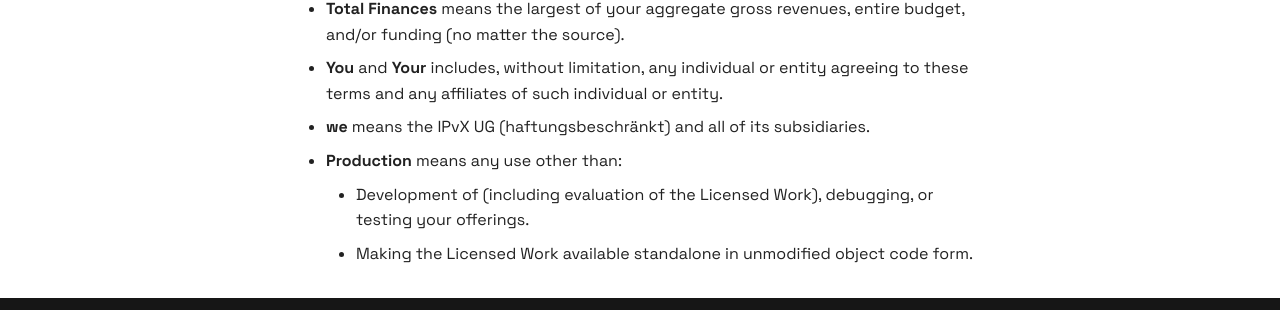
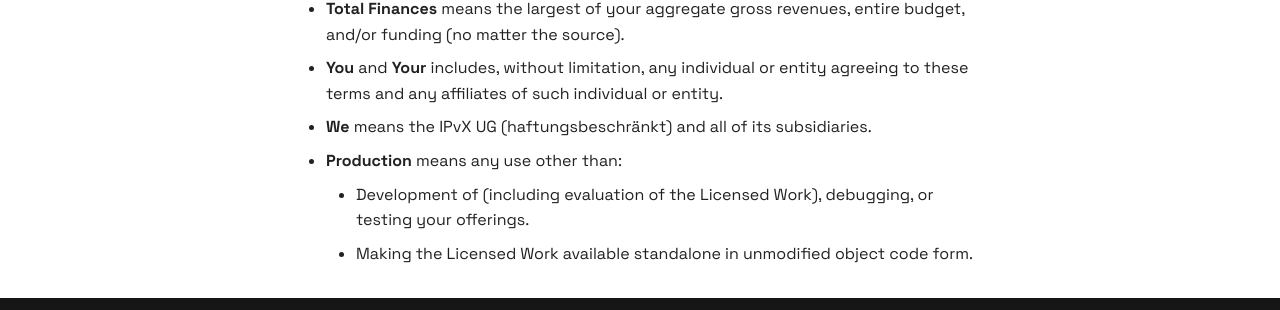
Before and after one commit to OBMS-Open-Business-Management-Software/documentation, an MkDocs documentation site: the page built from docs/misc/license.md, in a window 1280 px wide and 1224 px high. Shown: the part 862-1172 px from the top of the window. Built offline with MkDocs 1.6.1 and Material for MkDocs 9.7.7, drawn with Linux system fonts in a browser that asks for light colours; comment, search, counter and statistics services are not loaded.

```diff
--- a/docs/misc/license.md
+++ b/docs/misc/license.md
@@ -21,7 +21,7 @@ You may use the Licensed Work in production as long as your Total Finances do no
 
 - **Total Finances** means the largest of your aggregate gross revenues, entire budget, and/or funding (no matter the source).
 - **You** and **Your** includes, without limitation, any individual or entity agreeing to these terms and any affiliates of such individual or entity.
-- **we** means the IPvX UG (haftungsbeschränkt) and all of its subsidiaries.
+- **We** means the IPvX UG (haftungsbeschränkt) and all of its subsidiaries.
 - **Production** means any use other than:
     - Development of (including evaluation of the Licensed Work), debugging, or testing your offerings.
     - Making the Licensed Work available standalone in unmodified object code form.
```
